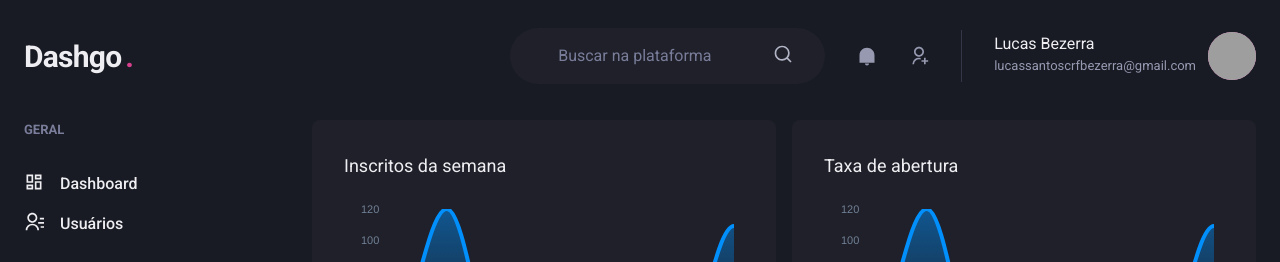
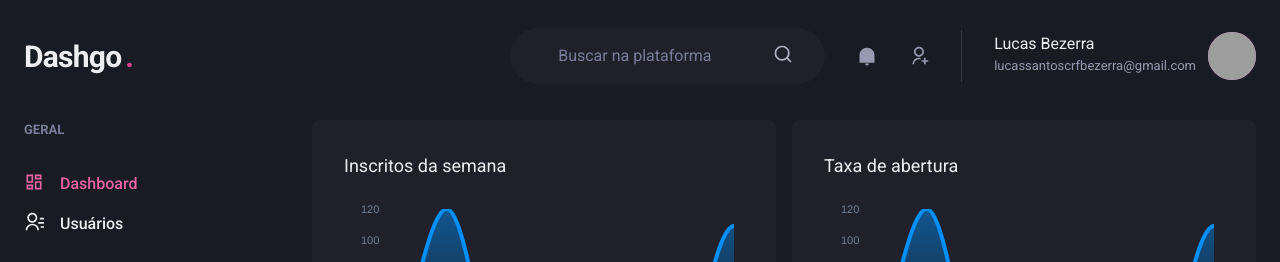
Before and after one commit to Lucasico/DashGo, a Next.js app: page /dashboard in a window 1280 px wide. Shown: the top 262 px of the page. Built offline with nearby package versions, Linux system fonts and the light colour scheme; grey boxes are pictures that could not be loaded.

Commit message:
feat: adicionando funcionalide active link

```diff
--- /dev/null
+++ b/src/Components/ActiveLink/index.tsx
@@ -0,0 +1,34 @@
+import { useRouter } from 'next/dist/client/router';
+import Link, {LinkProps } from 'next/link';
+import { cloneElement, ReactElement } from 'react';
+
+interface ActiveLinkProps extends LinkProps{
+  children: ReactElement;
+  shouldMatchExactHref?: boolean;
+}
+
+export function ActiveLink({children, shouldMatchExactHref = false, ...rest}: ActiveLinkProps){
+  const { asPath } = useRouter()
+
+  let isActive = false;
+
+  if(shouldMatchExactHref && (asPath === rest.href || asPath === rest.as)){
+    isActive = true;
+  }
+  if(!shouldMatchExactHref &&
+     (asPath.startsWith(String(rest.href)) ||
+     asPath.startsWith(String(rest.as))
+  )){
+    isActive = true;
+  }
+
+  return(
+    <Link {...rest}>
+      {
+        cloneElement(children,{
+          color: isActive ? 'pink.400' : 'gray.50'
+        })
+      }
+    </Link>
+  )
+}
--- a/src/Components/Sidebar/Components/NavSection/Components/NavLink/index.tsx
+++ b/src/Components/Sidebar/Components/NavSection/Components/NavLink/index.tsx
@@ -1,6 +1,6 @@
-import { Box, Icon, Link as ChakraLink, Stack, Text, LinkProps as ChakraLinkProps} from "@chakra-ui/react";
 import { ElementType } from "react";
-import Link from 'next/link';
+import { Icon, Link as ChakraLink, Text, LinkProps as ChakraLinkProps} from "@chakra-ui/react";
+import { ActiveLink } from "../../../../../ActiveLink";
 interface NavLinkProps extends ChakraLinkProps{
   icon: ElementType;
   children: string;
@@ -9,11 +9,11 @@
 
 export function NavLink({icon, children, href, ...rest}:NavLinkProps){
   return (
-    <Link href={href} passHref>
+    <ActiveLink href={href} passHref>
       <ChakraLink display="flex" aling="center" {...rest}>
           <Icon as={icon} fontSize="20"/>
           <Text ml="4" fontWeight="medium">{children}</Text>
       </ChakraLink>
-    </Link>
+    </ActiveLink>
   )
 }
```
